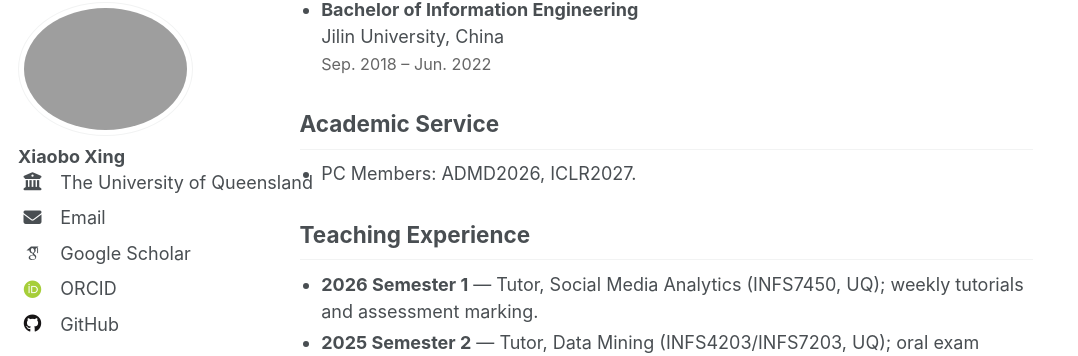
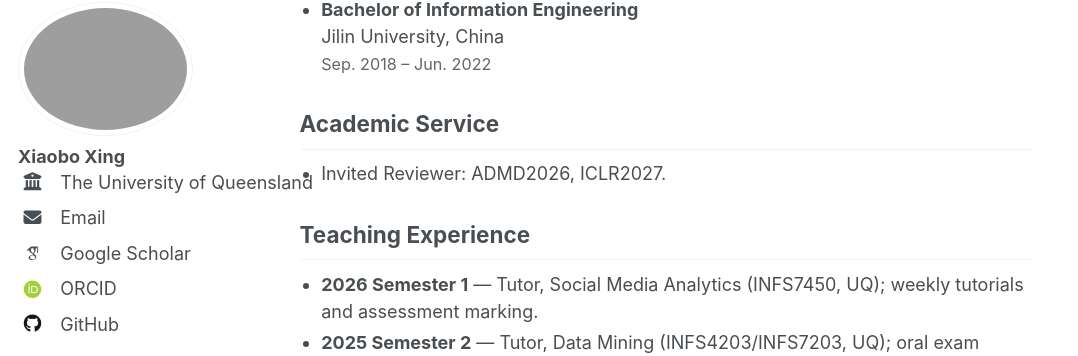
Before and after one commit to xiaobo-xing/xiaobo-xing.github.io, a Jekyll site: the page built from _pages/about.md, in a window 1280 px wide and 900 px high, scrolled down 1141 px. Shown: the part 97-453 px from the top of the window, without its empty margins (0-1078 px from the left). Built offline with Jekyll 4.4.1, drawn with Linux system fonts in a browser that asks for light colours; some web fonts are replaced; a script that is not in the unit is left out.

Commit message:
Clarify reviewer role

```diff
--- a/_pages/about.md
+++ b/_pages/about.md
@@ -151,7 +151,7 @@ redirect_from:
   <section class="single-card">
     <h2>Academic Service</h2>
     <ul>
-      <li>PC Members: ADMD2026, ICLR2027.</li>
+      <li>Invited Reviewer: ADMD2026, ICLR2027.</li>
     </ul>
   </section>
 
```
